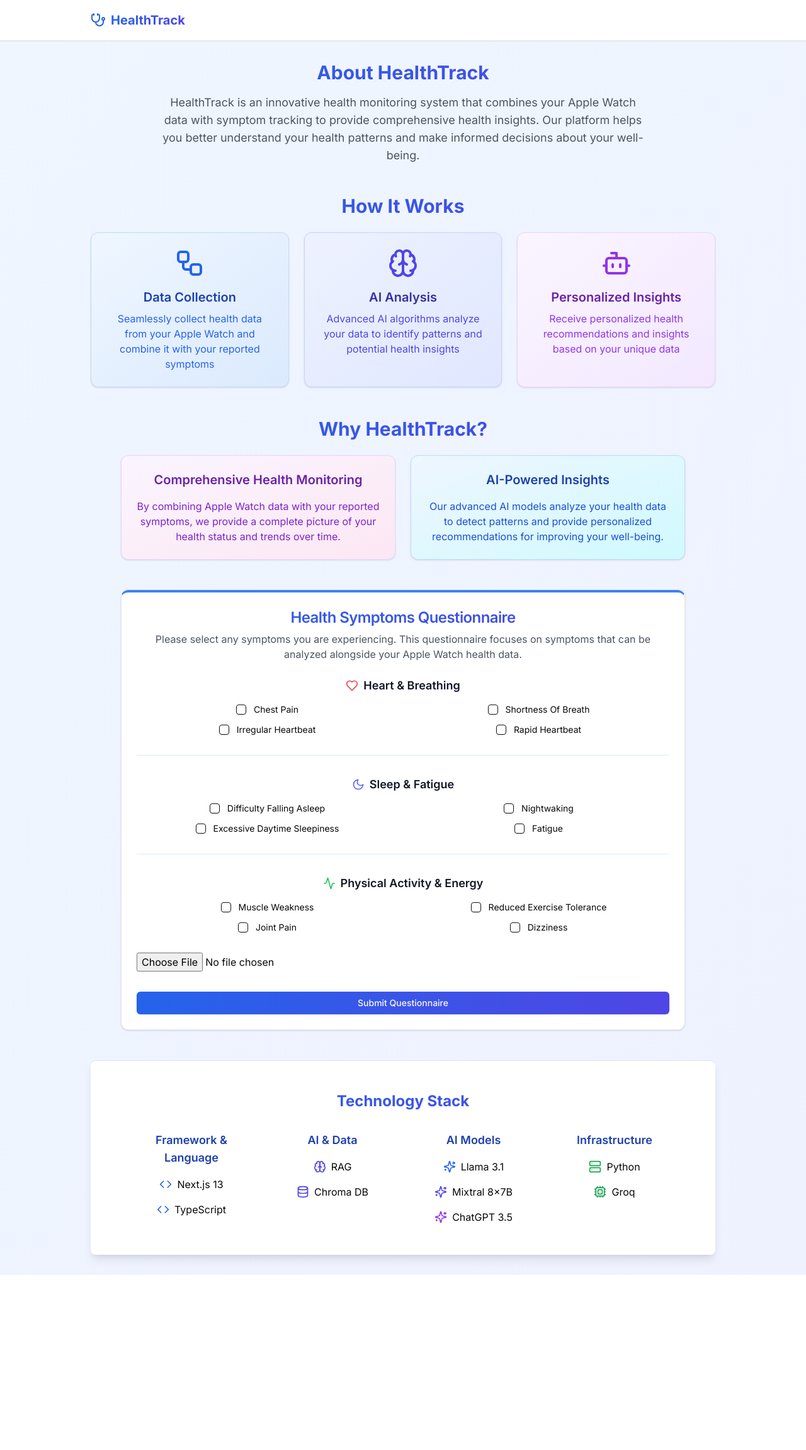
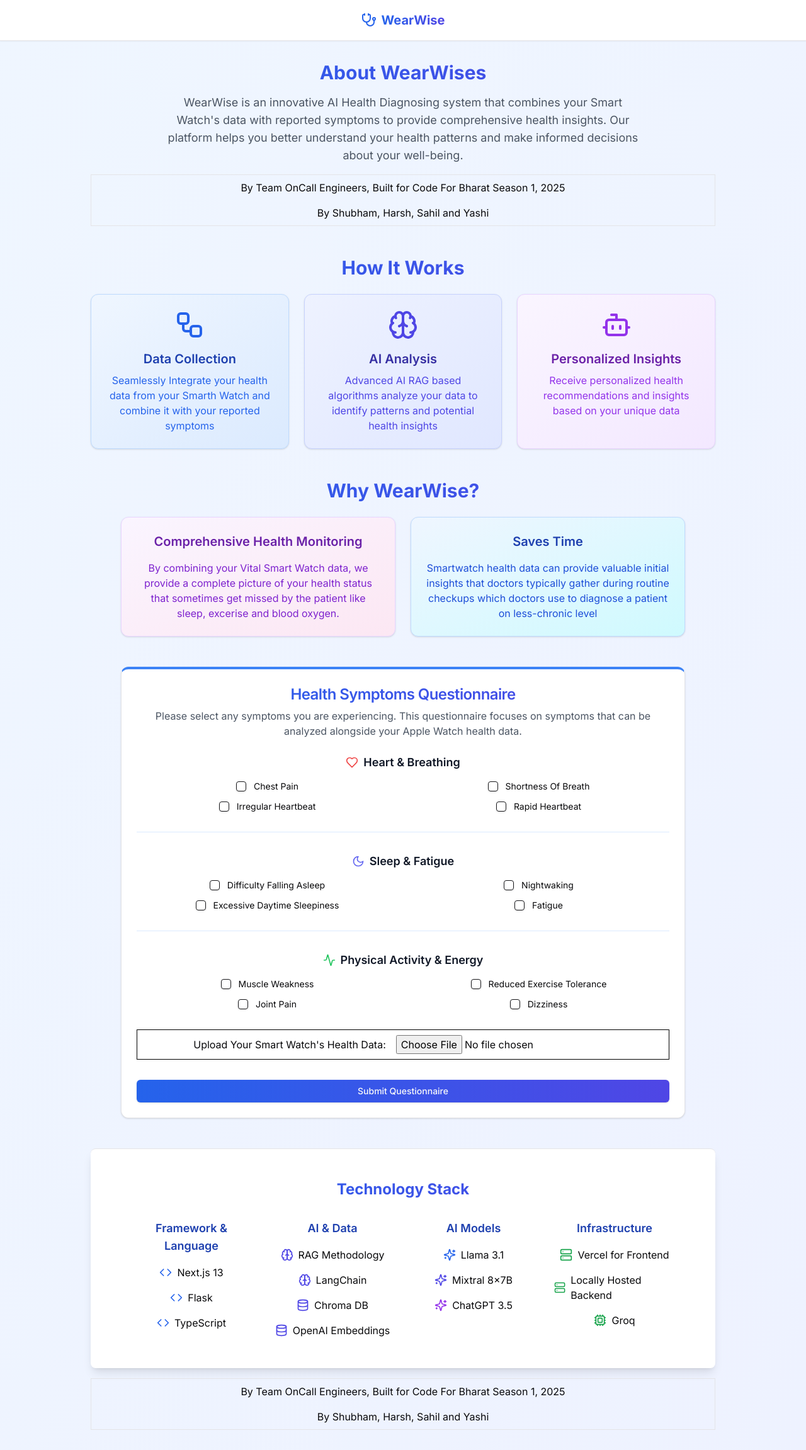
Before and after one commit to Shub3am/WearWise, a Next.js app in the folder legacy/frontend/: page / in a window 1280 px wide. Shown: the whole page at 63% size. Before the commit the page ends 2025 px from the top, so only its background shows below. Built offline with nearby package versions, Linux system fonts and the light colour scheme.

Commit message:
Feeded Project datA

```diff
--- a/legacy/frontend/app/page.tsx
+++ b/legacy/frontend/app/page.tsx
@@ -115,15 +115,6 @@ export default function Home() {
         collectSymptoms.push(i);
       }
     });
-    console.log(
-      uploadedWatchMetric.data,
-      collectSymptoms,
-      "fel",
-      JSON.stringify({
-        watch_metrics: uploadedWatchMetric,
-        symptoms: { symptoms: collectSymptoms },
-      })
-    );
 
     // let getData = await fetch("http://localhost:5000/diagnose", {
     //   method: "POST",
@@ -151,10 +142,10 @@ export default function Home() {
     <div className="min-h-screen bg-gradient-to-br from-blue-50 to-indigo-50">
       {/* Navbar */}
       <nav className="bg-white border-b shadow-sm">
-        <div className="max-w-5xl mx-auto flex h-16 items-center px-4">
+        <div className="max-w-5xl mx-auto flex h-16 items-center justify-center px-4 ">
           <Stethoscope className="h-6 w-6 text-blue-600 mr-2" />
           <h1 className="text-xl font-bold bg-gradient-to-r from-blue-600 to-indigo-600 bg-clip-text text-transparent">
-            HealthTrack
+            WearWise
           </h1>
         </div>
       </nav>
@@ -164,14 +155,22 @@ export default function Home() {
         {/* About Section */}
         <section className="mb-12 text-center">
           <h2 className="text-3xl font-bold mb-4 bg-gradient-to-r from-blue-600 to-indigo-600 bg-clip-text text-transparent">
-            About HealthTrack
+            About WearWises
           </h2>
           <p className="text-gray-600 text-lg max-w-3xl mx-auto">
-            HealthTrack is an innovative health monitoring system that combines
-            your Apple Watch data with symptom tracking to provide comprehensive
-            health insights. Our platform helps you better understand your
-            health patterns and make informed decisions about your well-being.
+            WearWise is an innovative AI Health Diagnosing system that combines
+            your Smart Watch's data with reported symptoms to provide
+            comprehensive health insights. Our platform helps you better
+            understand your health patterns and make informed decisions about
+            your well-being.
           </p>
+          <div className="border mt-4 p-2">
+            {" "}
+            <p className=" ">
+              By Team OnCall Engineers, Built for Code For Bharat Season 1, 2025
+            </p>{" "}
+            <p className="mt-4">By Shubham, Harsh, Sahil and Yashi</p>
+          </div>
         </section>
 
         {/* How It Works Section */}
@@ -189,8 +188,8 @@ export default function Home() {
                   Data Collection
                 </h3>
                 <p className="text-blue-600 text-center">
-                  Seamlessly collect health data from your Apple Watch and
-                  combine it with your reported symptoms
+                  Seamlessly Integrate your health data from your Smarth Watch
+                  and combine it with your reported symptoms
                 </p>
               </CardContent>
             </Card>
@@ -203,8 +202,8 @@ export default function Home() {
                   AI Analysis
                 </h3>
                 <p className="text-indigo-600 text-center">
-                  Advanced AI algorithms analyze your data to identify patterns
-                  and potential health insights
+                  Advanced AI RAG based algorithms analyze your data to identify
+                  patterns and potential health insights
                 </p>
               </CardContent>
             </Card>
@@ -228,7 +227,7 @@ export default function Home() {
         {/* Why This Application Section */}
         <section className="mb-12">
           <h2 className="text-3xl font-bold mb-6 bg-gradient-to-r from-blue-600 to-indigo-600 bg-clip-text text-transparent text-center">
-            Why HealthTrack?
+            Why WearWise?
           </h2>
           <div className="grid md:grid-cols-2 gap-6 max-w-4xl mx-auto">
             <Card className="bg-gradient-to-br from-purple-50 to-pink-100 border-purple-200">
@@ -237,21 +236,21 @@ export default function Home() {
                   Comprehensive Health Monitoring
                 </h3>
                 <p className="text-purple-700 text-center">
-                  By combining Apple Watch data with your reported symptoms, we
-                  provide a complete picture of your health status and trends
-                  over time.
+                  By combining your Vital Smart Watch data, we provide a
+                  complete picture of your health status that sometimes get
+                  missed by the patient like sleep, excerise and blood oxygen.
                 </p>
               </CardContent>
             </Card>
             <Card className="bg-gradient-to-br from-blue-50 to-cyan-100 border-blue-200">
               <CardContent className="p-6">
                 <h3 className="text-xl font-semibold mb-4 text-blue-800 text-center">
-                  AI-Powered Insights
+                  Saves Time
                 </h3>
                 <p className="text-blue-700 text-center">
-                  Our advanced AI models analyze your health data to detect
-                  patterns and provide personalized recommendations for
-                  improving your well-being.
+                  Smartwatch health data can provide valuable initial insights
+                  that doctors typically gather during routine checkups which
+                  doctors use to diagnose a patient on less-chronic level
                 </p>
               </CardContent>
             </Card>
@@ -395,12 +394,14 @@ export default function Home() {
                     ))}
                   </div>
                 </div>
-                <input
-                  type="file"
-                  accept=".json,application/json"
-                  onChange={handleChange}
-                />
-
+                <div className="flex m-auto justify-center items-center p-2 gap-4 border border-black">
+                  <p>Upload Your Smart Watch's Health Data: </p>
+                  <input
+                    type="file"
+                    accept=".json,application/json"
+                    onChange={handleChange}
+                  />
+                </div>
                 <Button
                   type="submit"
                   className="w-full bg-gradient-to-r from-blue-600 to-indigo-600 hover:from-blue-700 hover:to-indigo-700">
@@ -411,8 +412,8 @@ export default function Home() {
           </CardContent>
         </Card>
         {/* Health Report Section */}
-        {!HealthData && (
-          <section className="mb-12">
+        {Object.keys(HealthData).length ? (
+          <section className="mb-12 border p-5 shadow-md rounded-md">
             <h2 className="text-3xl font-bold mb-6 bg-gradient-to-r from-blue-600 to-indigo-600 bg-clip-text text-transparent text-center">
               Your Health Report
             </h2>
@@ -542,6 +543,8 @@ export default function Home() {
               </Card>
             </div>
           </section>
+        ) : (
+          ""
         )}
 
         {/* Footer */}
@@ -559,6 +562,10 @@ export default function Home() {
                   <div className="flex items-center gap-2 justify-center">
                     <Code className="h-5 w-5 text-blue-600" />
                     <span>Next.js 13</span>
+                  </div>{" "}
+                  <div className="flex items-center gap-2 justify-center">
+                    <Code className="h-5 w-5 text-blue-600" />
+                    <span>Flask</span>
                   </div>
                   <div className="flex items-center gap-2 justify-center">
                     <Code className="h-5 w-5 text-blue-600" />
@@ -573,11 +580,19 @@ export default function Home() {
                 <div className="space-y-4">
                   <div className="flex items-center gap-2 justify-center">
                     <Brain className="h-5 w-5 text-indigo-600" />
-                    <span>RAG</span>
+                    <span>RAG Methodology</span>
+                  </div>{" "}
+                  <div className="flex items-center gap-2 justify-center">
+                    <Brain className="h-5 w-5 text-indigo-600" />
+                    <span>LangChain</span>
                   </div>
                   <div className="flex items-center gap-2 justify-center">
                     <Database className="h-5 w-5 text-indigo-600" />
                     <span>Chroma DB</span>
+                  </div>{" "}
+                  <div className="flex items-center gap-2 justify-center">
+                    <Database className="h-5 w-5 text-indigo-600" />
+                    <span>OpenAI Embeddings</span>
                   </div>
                 </div>
               </div>
@@ -607,7 +622,11 @@ export default function Home() {
                 <div className="space-y-4">
                   <div className="flex items-center gap-2 justify-center">
                     <Server className="h-5 w-5 text-green-600" />
-                    <span>Python</span>
+                    <span>Vercel for Frontend</span>
+                  </div>
+                  <div className="flex items-center gap-2 justify-center">
+                    <Server className="h-5 w-5 text-green-600" />
+                    <span>Locally Hosted Backend </span>
                   </div>
                   <div className="flex items-center gap-2 justify-center">
                     <Cpu className="h-5 w-5 text-green-600" />
@@ -618,6 +637,13 @@ export default function Home() {
             </div>
           </div>
         </footer>
+        <div className="border mt-4 p-2 text-center">
+          {" "}
+          <p className=" ">
+            By Team OnCall Engineers, Built for Code For Bharat Season 1, 2025
+          </p>{" "}
+          <p className="mt-4">By Shubham, Harsh, Sahil and Yashi</p>
+        </div>
       </main>
     </div>
   );
```
